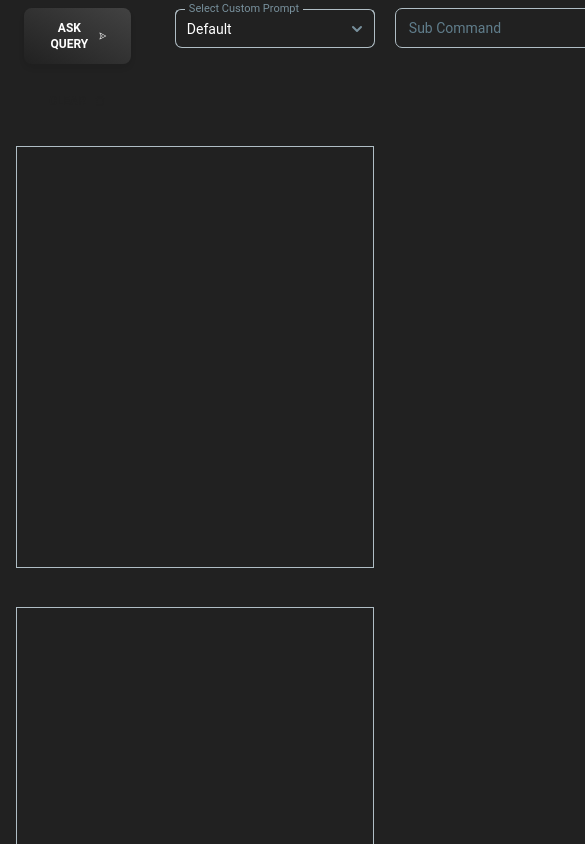
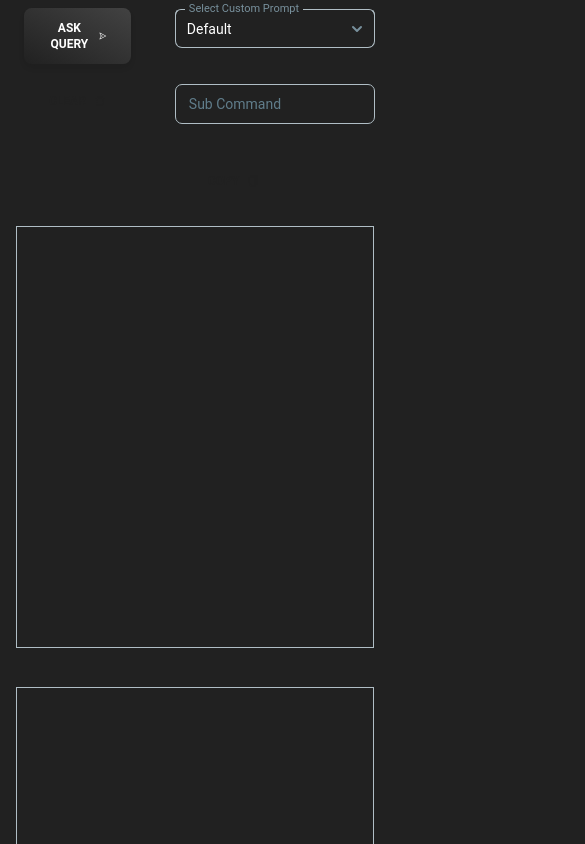
Before and after one commit to Bhavan24/openai-project, a Next.js app: page /basic in a window 390 px wide. Shown: the top 844 px of the page, 585 px wide, since content can reach past the window. Built offline with nearby package versions, Linux system fonts and the light colour scheme.

Commit message:
MOBILE FIRST

```diff
--- a/src/pages/advanced/index.tsx
+++ b/src/pages/advanced/index.tsx
@@ -35,7 +35,7 @@ export default function AdvancedPage() {
                         <ClearButton onClear={onClear} />
                         <SettingsButton onSettingsClick={handleOpen} />
                     </div>
-                    <div className="flex flex-row justify-between mx-4 gap-5 align-middle">
+                    <div className="flex sm:flex-row flex-col justify-between mx-4 gap-5 align-middle">
                         <div className="my-2">
                             <CommandsDropDown />
                         </div>
--- a/src/pages/basic/index.tsx
+++ b/src/pages/basic/index.tsx
@@ -30,7 +30,7 @@ export default function BasicPage() {
                         />
                         <ClearButton onClear={onClear} />
                     </div>
-                    <div className="flex flex-row justify-between mx-4 gap-5 align-middle">
+                    <div className="flex sm:flex-row flex-col justify-between mx-4 gap-5 align-middle">
                         <div className="my-2">
                             <CommandsDropDown />
                         </div>
```
